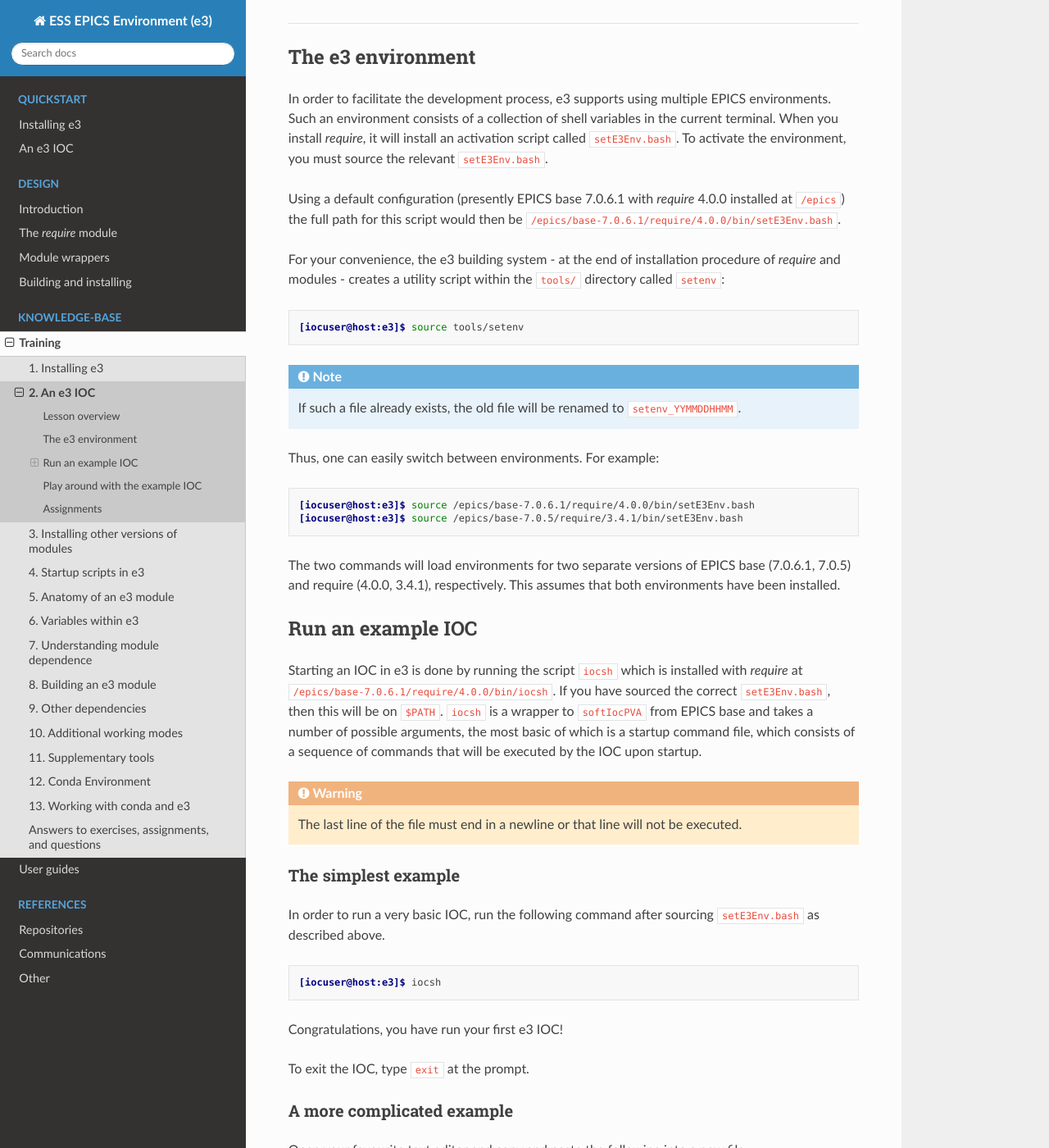
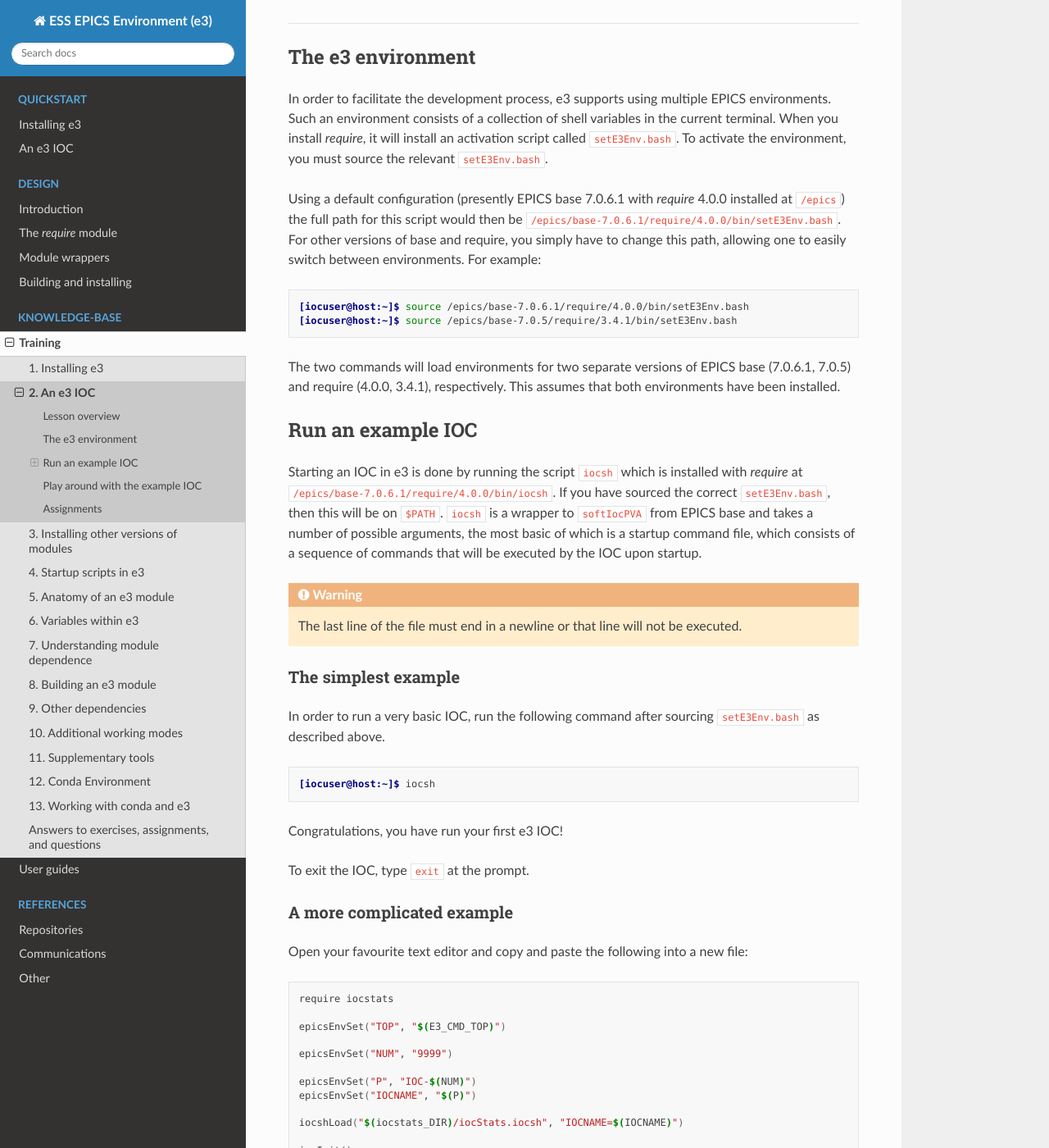
Before and after one commit to ttkorhonen/e3pages, a Sphinx documentation site: the page built from docs/kb/training/workbook/2_e3_ioc.md, in a window 1280 px wide and 1400 px high, scrolled down 332 px. Shown: the whole window at 82% size. Built offline with Sphinx 7.4.7 and the Read the Docs theme 2.0.0, drawn with Linux system fonts in a browser that asks for light colours; some of the changed text lies outside the part shown.

Commit message:
Further cleanup of other chapters

````diff
--- a/docs/kb/training/workbook/2_e3_ioc.md
+++ b/docs/kb/training/workbook/2_e3_ioc.md
@@ -20,25 +20,13 @@ relevant `setE3Env.bash`.
 
 Using a default configuration (presently EPICS base 7.0.6.1 with *require* 4.0.0
 installed at `/epics`) the full path for this script would then be
-`/epics/base-7.0.6.1/require/4.0.0/bin/setE3Env.bash`.
-
-For your convenience, the e3 building system - at the end of installation
-procedure of *require* and modules - creates a utility script within the
-`tools/` directory called `setenv`:
+`/epics/base-7.0.6.1/require/4.0.0/bin/setE3Env.bash`. For other versions of
+base and require, you simply have to change this path, allowing one to easily
+switch between environments. For example:
 
 ```console
-[iocuser@host:e3]$ source tools/setenv
-```
-
-:::{note}
-If such a file already exists, the old file will be renamed to `setenv_YYMMDDHHMM`.
-:::
-
-Thus, one can easily switch between environments. For example:
-
-```console
-[iocuser@host:e3]$ source /epics/base-7.0.6.1/require/4.0.0/bin/setE3Env.bash
-[iocuser@host:e3]$ source /epics/base-7.0.5/require/3.4.1/bin/setE3Env.bash
+[iocuser@host:~]$ source /epics/base-7.0.6.1/require/4.0.0/bin/setE3Env.bash
+[iocuser@host:~]$ source /epics/base-7.0.5/require/3.4.1/bin/setE3Env.bash
 ```
 
 The two commands will load environments for two separate versions of EPICS base
@@ -65,7 +53,7 @@ In order to run a very basic IOC, run the following command after sourcing
 `setE3Env.bash` as described above.
 
 ```console
-[iocuser@host:e3]$ iocsh
+[iocuser@host:~]$ iocsh
 ```
 
 Congratulations, you have run your first e3 IOC!
@@ -97,11 +85,10 @@ dbl > "$(TOP)/${IOCNAME}_PVs.list"
 Save this file as `iocstats.cmd`, and then run
 
 ```console
-[iocuser@host:e3]$ iocsh iocstats.cmd
+[iocuser@host:~]$ iocsh iocstats.cmd
 ```
 
-If the IOC starts up correctly (you will have to have installed the core modules
-during the last chapter), then do the following
+If the IOC starts up correctly then do the following:
 
 1. Check the IOC name:
 
@@ -122,19 +109,24 @@ during the last chapter), then do the following
 3. Open another terminal and source the same e3 configuration.
 
    ```console
-   [iocuser@host:e3]$ source tools/setenv
+   [iocuser@host:~]$ . /epics/base-7.0.6.1/require/4.0.0/bin/setE3Env.bash
    ```
+
+   :::{note}
+   `source`ing a script is the same as using `.` as above; both run a set of commands
+   in the current shell.
+   :::
 
 4. Print all of the PVs to a file and skim through it:
 
    ```console
-   [iocuser@host:e3]$ while IFS= read -r pv; do caget $pv; done < IOC-9999_PVs.list
+   [iocuser@host:~]$ while IFS= read -r pv; do caget $pv; done < IOC-9999_PVs.list
    ```
 
 5. Check the heartbeat of your IOC.
 
    ```console
-   [iocuser@host:e3]$ camonitor ${IOCNAME}:HEARTBEAT
+   [iocuser@host:~]$ camonitor ${IOCNAME}:HEARTBEAT
    ```
 
 ## Play around with the example IOC
````
Also changed, not shown: docs/kb/training/workbook/5_module_anatomy.md (+12 -11 lines), docs/kb/training/workbook/6_e3_vars.md (+11 -15 lines), docs/kb/training/workbook/9_other_deps.md (+13 -8 lines).
